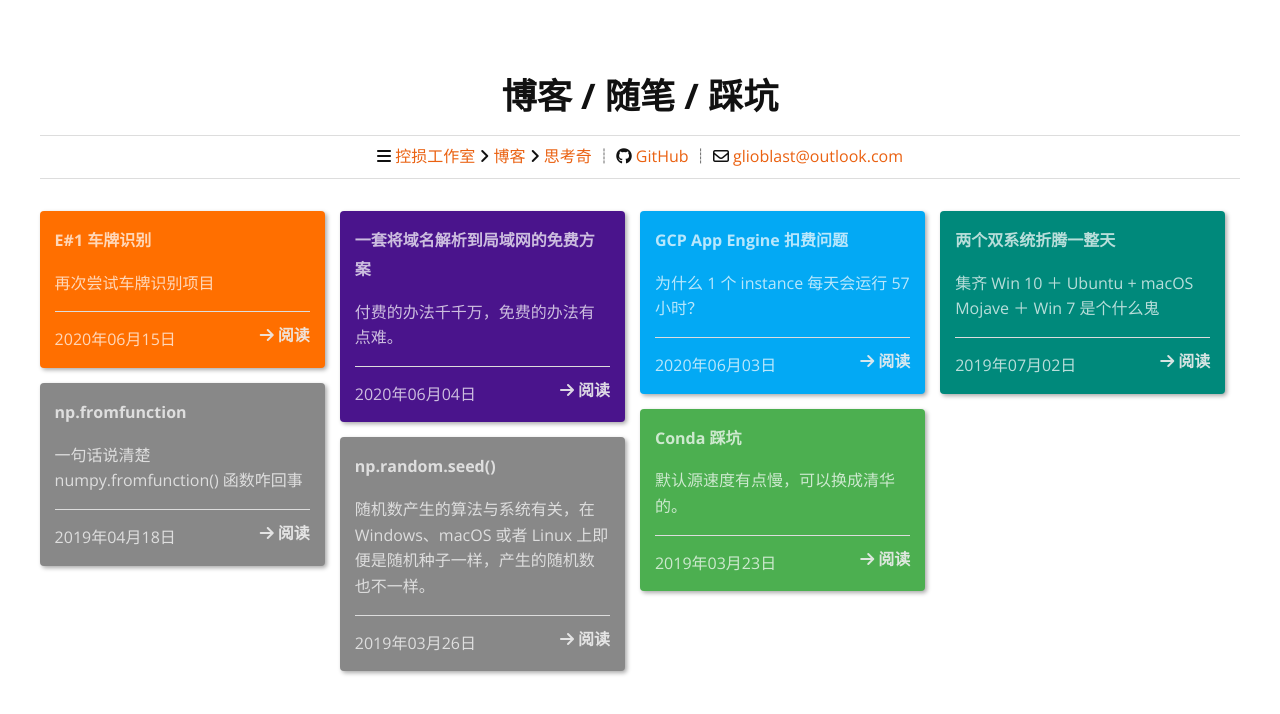
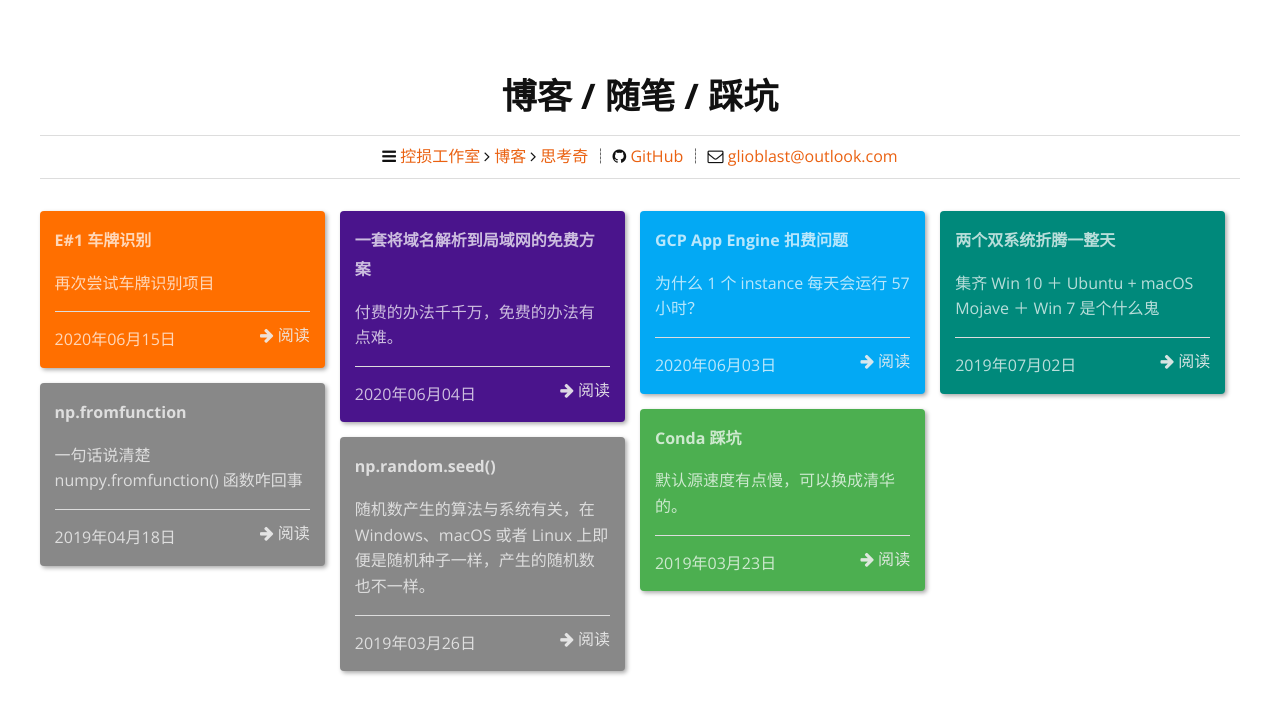
Before and after one commit to DamageControlStudio/HomePage, a Jekyll site: the page built from blog.html, in a window 1280 px wide. Shown: the top 714 px of the page. Built offline with Jekyll 4.4.1, drawn with Linux system fonts in a browser that asks for light colours; nearby versions of some CDN libraries.

Commit message:
update cdn

```diff
--- a/_layouts/default.html
+++ b/_layouts/default.html
@@ -11,6 +11,6 @@
 {{content}}
 </div>
 
-<link href="https:////maxcdn.bootstrapcdn.com/font-awesome/latest/css/font-awesome.min.css" rel="stylesheet" type="text/css">
+<link href="https://cdn.bootcdn.net/ajax/libs/font-awesome/4.7.0/css/font-awesome.min.css" rel="stylesheet">
 </body>
 </html>
```
